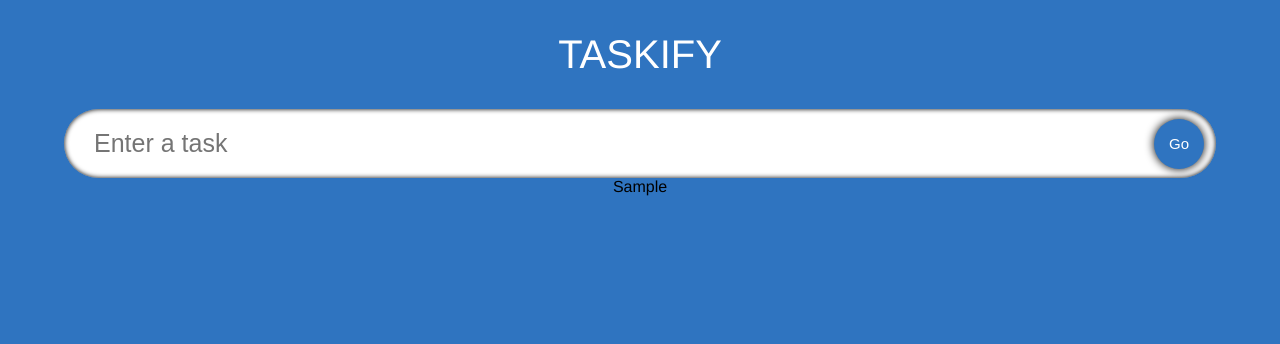
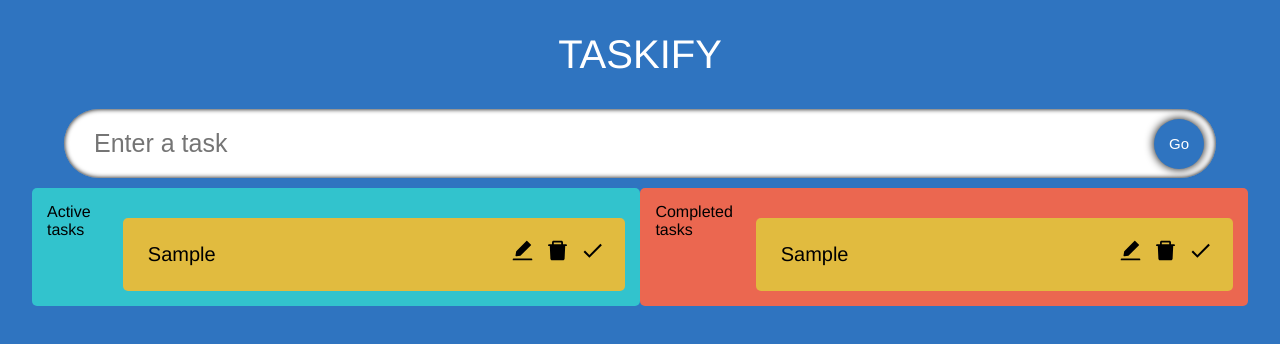
Before and after one commit to celia22/Typescript-Course, a React (Create React App) app in the folder drag-drop/: page / in a window 1280 px wide. Both pictures are taken after typing "Sample" into the empty fields and a click on the button "Go". Shown: the top 344 px of the page. Built offline with nearby package versions, Linux system fonts and the light colour scheme.

Commit message:
add some styles and start working on drag&drop

```diff
--- a/drag-drop/package.json
+++ b/drag-drop/package.json
@@ -11,6 +11,7 @@
     "@types/react": "^18.0.15",
     "@types/react-dom": "^18.0.6",
     "react": "^18.2.0",
+    "react-beautiful-dnd": "^13.1.0",
     "react-dom": "^18.2.0",
     "react-icons": "^4.4.0",
     "react-scripts": "5.0.1",
--- a/drag-drop/src/App.tsx
+++ b/drag-drop/src/App.tsx
@@ -9,6 +9,7 @@
 
   const [todo, setTodo] = useState<string>('')
   const [ todos, setTodos ] = useState<Todo[]>([])
+  const [completedTodos, setCompletedTodos ] = useState<Todo[]>([])
 
   const handleAdd = (e: React.FormEvent) => {
     e.preventDefault();
@@ -24,7 +25,7 @@
       <span className='heading'>Taskify</span>
 
       <InputField todo={todo} setTodo={setTodo} handleAdd={handleAdd}/>
-      <TodoList todos={todos} setTodos={setTodos}/>
+      <TodoList todos={todos} setTodos={setTodos} completedTodos={completedTodos} setCompletedTodos={setCompletedTodos}/>
 
 </>
     </div>
--- a/drag-drop/src/components/SingleTodo.tsx
+++ b/drag-drop/src/components/SingleTodo.tsx
@@ -1,20 +1,75 @@
-import React from 'react'
-import { Todo } from '../model';
+import React, { useEffect, useRef, useState } from "react";
+import { Todo } from "../model";
+import { AiFillEdit, AiFillDelete } from "react-icons/ai";
+import { MdDone } from "react-icons/md";
+import "./styles.css";
+import TodoList from "./TodoList";
 
 type Props = {
-    todo: Todo,
-    todos: Todo[],
-    setTodos: React.Dispatch<React.SetStateAction<Todo[]>>
-}
+  todo: Todo;
+  todos: Todo[];
+  setTodos: React.Dispatch<React.SetStateAction<Todo[]>>;
+};
 
-const SingleTodo = ({todo, todos, setTodos}: Props) => {
+const SingleTodo = ({ todo, todos, setTodos }: Props) => {
+
+  const [edit, setEdit] = useState<boolean>(false);
+  const [editTodo, setEditTodo] = useState<string>(todo.todo);
+
+  const handleDone = (id: number) => {
+    setTodos(
+      todos.map((todo) =>
+        todo.id === id ? { ...todo, isDone: !todo.isDone } : todo
+      )
+    );
+  };
+
+  const handleDelete = (id: number) => {
+    setTodos(todos.filter((todo) => todo.id !== id));
+  };
+
+  const handleEdit = (e:React.FormEvent, id: number) => {
+    e.preventDefault()
+    setTodos(todos.map((todo) => (todo.id === id ? {...todo, todo:editTodo} : todo)))
+    setEdit(false)
+  }
+
+  useEffect(() => {
+    inputRef.current?.focus()
+  }, [edit])
+
+  const inputRef = useRef<HTMLInputElement>(null)
+
   return (
-    <form className='todos__single'>
-        <span className='todos__single--text'>
-        {todo.todo}
+    <form className="todos__single" onSubmit={(e) => handleEdit(e,todo.id)}>
+      {edit ? (
+        <input ref={inputRef} value={editTodo} onChange={(e) => setEditTodo(e.target.value)} className='todos__single--text'/>
+      ) : todo.isDone ? (
+        <span className="todos__single--text">{todo.todo}</span>
+      ) : (
+        <span className="todos__single--text">{todo.todo}</span>
+      )}
+
+      <div>
+        <span
+          className="icon"
+          onClick={() => {
+            if (!edit && !todo.isDone) {
+              setEdit(!edit);
+            }
+          }}
+        >
+          <AiFillEdit />
         </span>
+        <span className="icon">
+          <AiFillDelete onClick={() => handleDelete(todo.id)} />
+        </span>
+        <span className="icon" onClick={() => handleDone(todo.id)}>
+          <MdDone />
+        </span>
+      </div>
     </form>
-  )
-}
+  );
+};
 
-export default SingleTodo
+export default SingleTodo;
--- a/drag-drop/src/components/TodoList.tsx
+++ b/drag-drop/src/components/TodoList.tsx
@@ -1,19 +1,42 @@
 import React from "react";
-import { Todo } from '../model';
+import { Todo } from "../model";
 import SingleTodo from "./SingleTodo";
-import './styles.css'
+import "./styles.css";
 
 interface Props {
-    todos: Todo[];
-    setTodos: React.Dispatch<React.SetStateAction<Todo[]>>
+  todos: Todo[];
+  setTodos: React.Dispatch<React.SetStateAction<Todo[]>>;
+  completedTodos: Todo[];
+  setCompletedTodos: React.Dispatch<React.SetStateAction<Todo[]>>;
 }
 
-const TodoList:  React.FC<Props> = ({todos, setTodos} : Props ) => {
+const TodoList: React.FC<Props> = ({ todos, setTodos }: Props) => {
   return (
-    <div className='todos'>
-      {todos.map((todo) => (
-        <SingleTodo todo={todo} key={todo.id} todos={todos} setTodos={setTodos}/>
-      ))}
+    <div className="container">
+      <div className="todos">
+        <span className="todos__heading "> Active tasks</span>
+
+        {todos.map((todo) => (
+          <SingleTodo
+            todo={todo}
+            key={todo.id}
+            todos={todos}
+            setTodos={setTodos}
+          />
+        ))}
+      </div>
+      <div className="todos remove">
+        <span className="todos__heading "> Completed tasks</span>
+
+        {todos.map((todo) => (
+          <SingleTodo
+            todo={todo}
+            key={todo.id}
+            todos={todos}
+            setTodos={setTodos}
+          />
+        ))}
+      </div>
     </div>
   );
 };
--- a/drag-drop/src/components/styles.css
+++ b/drag-drop/src/components/styles.css
@@ -44,9 +44,80 @@
     box-shadow: 0 0 5px black;
 }
 
+.container {
+    display: flex;
+    width: 95%;
+    margin-top: 10px;
+    justify-content: space-between;
+    align-items: flex-start;
+}
+
 .todos {
     display: flex;
-    justify-content: space-evenly;
+    width: 47.5%;
+    /* flex-direction: column; */
+    padding: 15px;
+    border-radius: 5px;
+    background-color: rgb(50, 195, 205);
+
+}
+
+.todos__single {
+    display: flex;
     width: 90%;
-    flex-wrap: wrap;
+    border-radius: 5px;
+    padding: 20px;
+    margin-top: 15px;
+    background-color: rgb(225, 187, 63);
+    transition: 0.2s;
 }
+
+.todos__single:hover {
+    box-shadow: 0 0 5px black;
+    transform: scale(1.03);
+}
+
+.todos__single--text {
+    flex: 1;
+    padding: 5px;
+    border: none;
+    font-size: 20px;
+}
+
+.todos__single--text:focus {
+    outline: none
+}
+
+.icon {
+    margin-left: 10px;
+    font-size: 25px;
+    cursor: pointer;
+}
+
+.remove{
+    background-color: rgb(235, 103, 80);
+}
+
+@media (max-width: 1100px) {
+    .todos {
+        width: 45%;
+    }
+
+}
+
+@media (max-width: 700px) {
+    .input {
+        width: 95%;
+    }
+    .todos {
+        width: 95%;
+        margin-bottom: 10px;
+    }
+    .todos__single {
+        width: 100%;
+    }
+    .container{
+        width: 95%;
+        flex-direction: column;
+    }
+}
```
Also changed, not shown: 1 other file (tests, documents, lock files or other folders).
